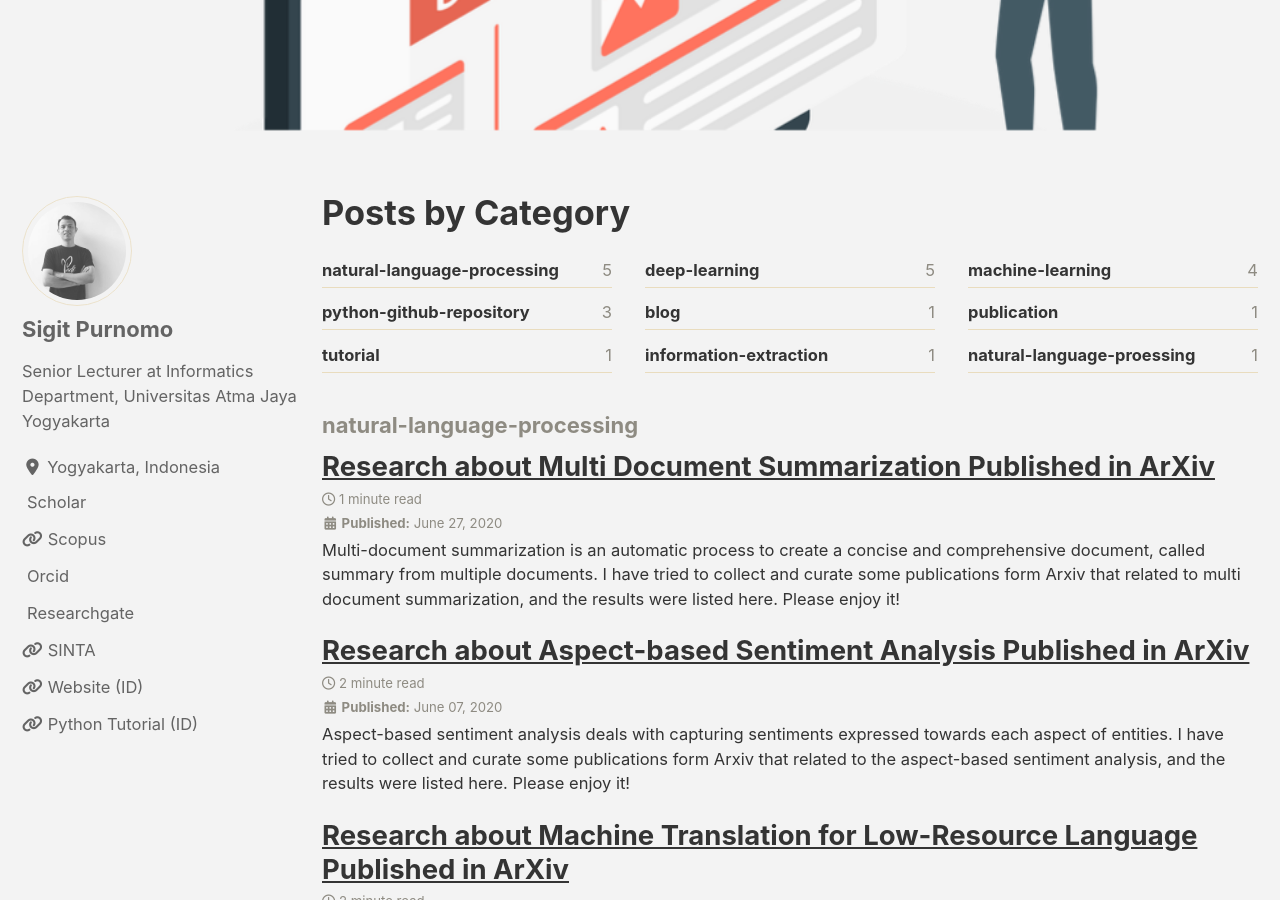
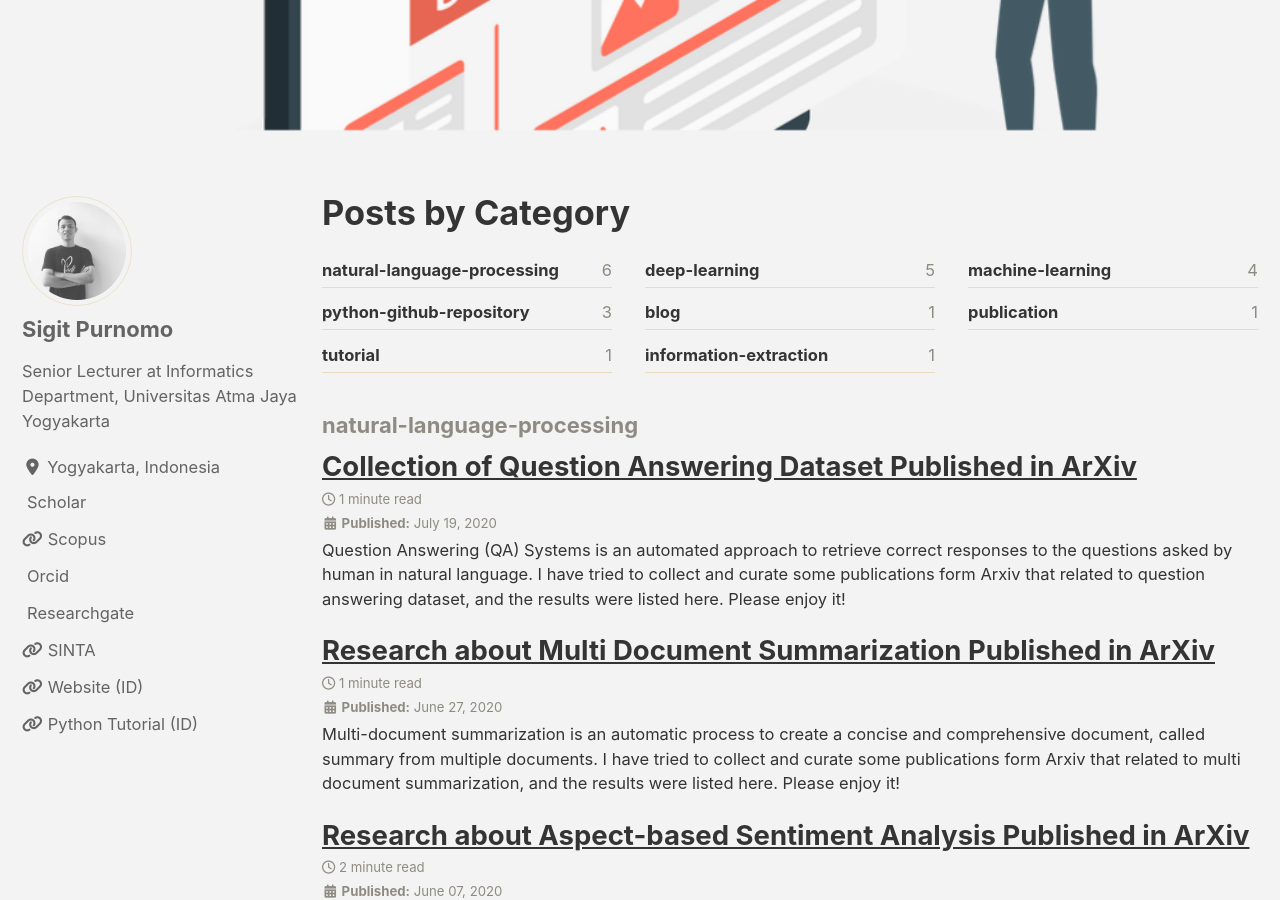
Before and after one commit to sigit-purnomo/sigit-purnomo.github.io, a Jekyll site: the page built from _pages/categories.md, in a window 1280 px wide and 900 px high, scrolled down 456 px. Built offline with Jekyll 4.4.1, drawn with Linux system fonts in a browser that asks for light colours; cached includes are drawn as plain includes; nearby versions of some CDN libraries; a style sheet for code colours, icons or effects is not loaded; some of the changed text lies outside the part shown.

Commit message:
Update post

```diff
--- a/_posts/2020-07-19-collection-of-question-answering-dataset-published-in-arxiv.md
+++ b/_posts/2020-07-19-collection-of-question-answering-dataset-published-in-arxiv.md
@@ -3,7 +3,7 @@ title:  "Collection of Question Answering Dataset Published in ArXiv"
 excerpt: "Question Answering (QA) Systems is an automated approach to retrieve correct responses to the questions asked by human in natural language.  I have tried to collect and curate some publications form Arxiv that related to question answering dataset, and the results were listed here. Please enjoy it!"
 date: 2020-07-19
 permalink: /posts/2020/07/collection-of-question-answering-dataset-published-in-arxiv
-category: [natural-language-proessing]
+category: [natural-language-processing]
 tags: [question-answering, dataset]
 ---
 
```
Also changed, not shown: _drafts/2020-07-19-collection-of-question-answering-dataset-published-in-arxiv.md (+1 -1 lines), 1 other file.
